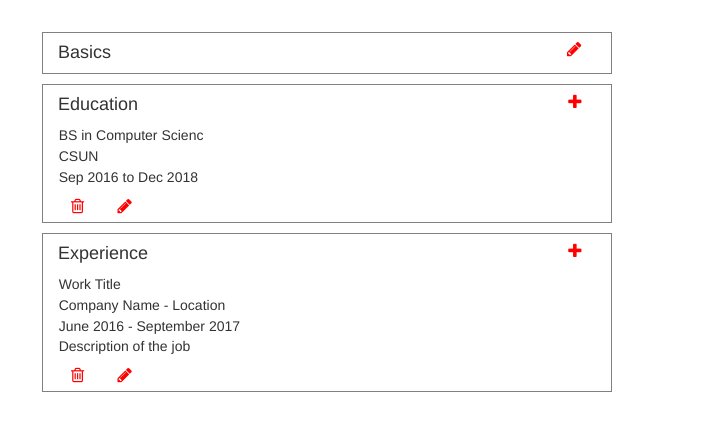
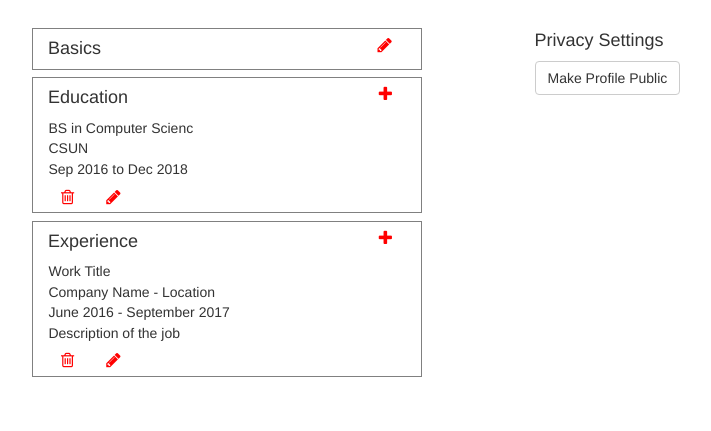
Before and after one commit to mikaelm1/jobsite, a Django app: template src/seeker/templates/seeker/profile.html in a window 1280 px wide. Shown: the part 52-483 px from the top of the page, without its empty margins (218-929 px from the left). Run offline with Django 3.2, Linux system fonts and the light colour scheme; the template is opened without the code that fills it, so the values that code supplies are empty; some libraries are stand-ins or nearby versions.

Commit message:
Seeker can toggle profile visibility

```diff
--- a/src/seeker/templates/seeker/profile.html
+++ b/src/seeker/templates/seeker/profile.html
@@ -1,7 +1,8 @@
 {% extends "base.html" %}
 
 {% block content %}
-    <div class="col-md-6 col-md-offset-2">
+<div class="row">
+    <div class="col-md-4 col-md-offset-2">
         <div class="row profile">
             <div class="col-md-8">
                 <h4>Basics</h4>
@@ -40,4 +41,21 @@
             </div>
         </div>
     </div>
+    <div class="col-md-4 col-md-offset-1">
+        <h4>Privacy Settings</h4>
+        <form  method="POST" action="/seeker/profile/{{ user.id }}/">
+            {% csrf_token %}
+            <div class="radio">
+                {% if user.seeker.visible %}
+                    <button type="submit" class="btn btn-default">Make Profile Private</button>
+                {% else %}
+                    <button type="submit" class="btn btn-default">Make Profile Public</button>
+                {% endif %}
+
+                </div>
+        </form>
+    </div>
+</div>
+
+
 {% endblock content %}
```
Also changed, not shown: src/seeker/forms.py (+8 -0 lines), src/seeker/views.py (+15 -2 lines).
